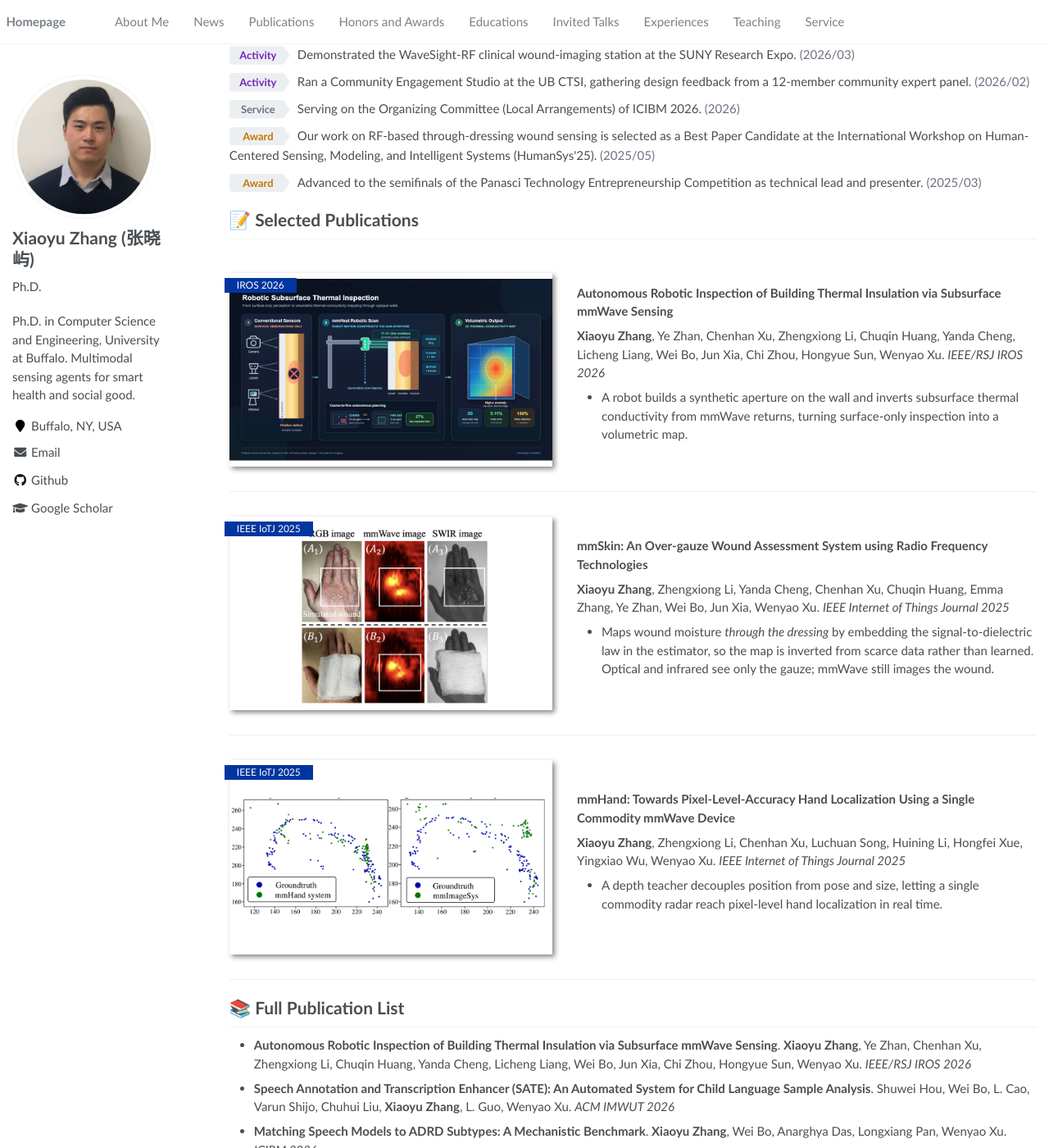
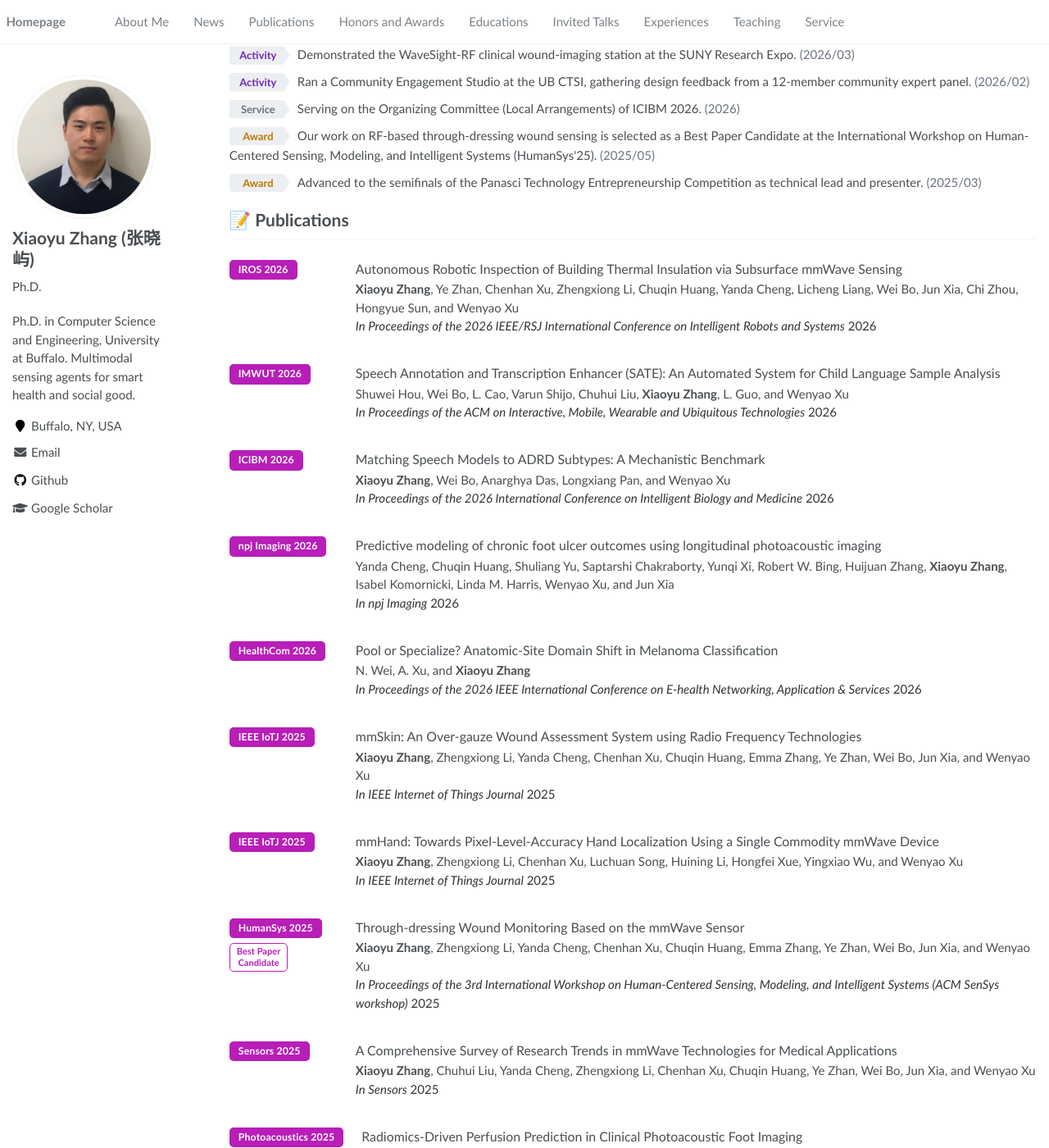
Before and after one commit to zxy340/zxy340.github.io, a Jekyll site: the page built from _pages/about.md, in a window 1280 px wide and 1400 px high, scrolled down 541 px. Shown: the whole window at 82% size. Built offline with Jekyll 4.4.1, drawn with Linux system fonts in a browser that asks for light colours; some of the changed text lies outside the part shown.

Commit message:
Single Publications list with venue badges, drop Selected/teasers
All 15 papers in one list: colored venue badge on the left, title,
authors (own name bold) and italic full venue name on the right.
Award badge shown under the venue badge where applicable.

Co-Authored-By: Claude Opus 5 <noreply@anthropic.com>

```diff
--- a/_data/navigation.yml
+++ b/_data/navigation.yml
@@ -7,7 +7,7 @@ main:
     url: "/#-news"
 
   - title: "Publications"
-    url: "/#-selected-publications"
+    url: "/#-publications"
 
   - title: "Honors and Awards"
     url: "/#-honors-and-awards"
--- a/_includes/head/custom.html
+++ b/_includes/head/custom.html
@@ -37,6 +37,29 @@
 .ntag.activity{ color:#7127ba } /* Activity */
 .ntag.grant{ color:#c62828 }    /* Grant */
 .ndate{ color:#6b7280 }
+
+/* ---- Publication list ---- */
+.publist{ list-style:none; padding-left:0; margin:0 }
+.publist>li{ display:flex; gap:22px; align-items:flex-start; padding:14px 0 }
+.pubbadge{ flex:0 0 132px; display:flex; flex-direction:column; align-items:flex-start; gap:6px }
+.vbadge{
+  display:inline-block; background:#b81eb8; color:#fff; font-weight:700;
+  font-size:.82em; letter-spacing:.01em; padding:3px 11px; border-radius:5px;
+  white-space:nowrap;
+}
+.abadge{
+  display:inline-block; border:1.5px solid #b81eb8; color:#b81eb8; font-weight:700;
+  font-size:.74em; padding:2px 8px; border-radius:5px; line-height:1.3; text-align:center;
+}
+.pubbody{ flex:1; min-width:0 }
+.ptitle{ font-size:1.06em; line-height:1.42; margin-bottom:2px }
+.pauthors{ line-height:1.5 }
+.pvenue{ line-height:1.5; color:#333 }
+.pvenue em{ font-style:italic }
+@media (max-width:700px){
+  .publist>li{ flex-direction:column; gap:8px }
+  .pubbadge{ flex:none; flex-direction:row; align-items:center }
+}
 </style>
 
 <!-- end custom head snippets -->
--- a/_pages/about.md
+++ b/_pages/about.md
@@ -32,55 +32,131 @@ He serves as a reviewer for IEEE TMC, ACM HEALTH, IEEE OJEMB, Scientific Reports
 <li><span class="ntag award">Award</span>Advanced to the semifinals of the Panasci Technology Entrepreneurship Competition as technical lead and presenter. <span class="ndate">(2025/03)</span></li>
 </ul>
 
-# 📝 Selected Publications
+# 📝 Publications
 
-<div class='paper-box'><div class='paper-box-image'><div><div class="badge">IROS 2026</div><img src='images/pub/iros26.png' alt="mmHeat" width="100%"></div></div>
-<div class='paper-box-text' markdown="1">
-
-**Autonomous Robotic Inspection of Building Thermal Insulation via Subsurface mmWave Sensing**
-
-**Xiaoyu Zhang**, Ye Zhan, Chenhan Xu, Zhengxiong Li, Chuqin Huang, Yanda Cheng, Licheng Liang, Wei Bo, Jun Xia, Chi Zhou, Hongyue Sun, Wenyao Xu. *IEEE/RSJ IROS 2026*
-- A robot builds a synthetic aperture on the wall and inverts subsurface thermal conductivity from mmWave returns, turning surface-only inspection into a volumetric map.
-</div>
-</div>
-
-<div class='paper-box'><div class='paper-box-image'><div><div class="badge">IEEE IoTJ 2025</div><img src='images/pub/mmskin.png' alt="mmSkin" width="100%"></div></div>
-<div class='paper-box-text' markdown="1">
-
-**mmSkin: An Over-gauze Wound Assessment System using Radio Frequency Technologies**
-
-**Xiaoyu Zhang**, Zhengxiong Li, Yanda Cheng, Chenhan Xu, Chuqin Huang, Emma Zhang, Ye Zhan, Wei Bo, Jun Xia, Wenyao Xu. *IEEE Internet of Things Journal 2025*
-- Maps wound moisture *through the dressing* by embedding the signal-to-dielectric law in the estimator, so the map is inverted from scarce data rather than learned. Optical and infrared see only the gauze; mmWave still images the wound.
-</div>
-</div>
-
-<div class='paper-box'><div class='paper-box-image'><div><div class="badge">IEEE IoTJ 2025</div><img src='images/pub/mmhand.png' alt="mmHand" width="100%"></div></div>
-<div class='paper-box-text' markdown="1">
-
-**mmHand: Towards Pixel-Level-Accuracy Hand Localization Using a Single Commodity mmWave Device**
-
-**Xiaoyu Zhang**, Zhengxiong Li, Chenhan Xu, Luchuan Song, Huining Li, Hongfei Xue, Yingxiao Wu, Wenyao Xu. *IEEE Internet of Things Journal 2025*
-- A depth teacher decouples position from pose and size, letting a single commodity radar reach pixel-level hand localization in real time.
-</div>
-</div>
-
-# 📚 Full Publication List
-
-- **Autonomous Robotic Inspection of Building Thermal Insulation via Subsurface mmWave Sensing**. **Xiaoyu Zhang**, Ye Zhan, Chenhan Xu, Zhengxiong Li, Chuqin Huang, Yanda Cheng, Licheng Liang, Wei Bo, Jun Xia, Chi Zhou, Hongyue Sun, Wenyao Xu. *IEEE/RSJ IROS 2026*
-- **Speech Annotation and Transcription Enhancer (SATE): An Automated System for Child Language Sample Analysis**. Shuwei Hou, Wei Bo, L. Cao, Varun Shijo, Chuhui Liu, **Xiaoyu Zhang**, L. Guo, Wenyao Xu. *ACM IMWUT 2026*
-- **Matching Speech Models to ADRD Subtypes: A Mechanistic Benchmark**. **Xiaoyu Zhang**, Wei Bo, Anarghya Das, Longxiang Pan, Wenyao Xu. *ICIBM 2026*
-- **Predictive modeling of chronic foot ulcer outcomes using longitudinal photoacoustic imaging**. Yanda Cheng, Chuqin Huang, Shuliang Yu, Saptarshi Chakraborty, Yunqi Xi, Robert W. Bing, Huijuan Zhang, **Xiaoyu Zhang**, Isabel Komornicki, Linda M. Harris, Wenyao Xu, Jun Xia. *npj Imaging 2026*
-- **Pool or Specialize? Anatomic-Site Domain Shift in Melanoma Classification**. N. Wei, A. Xu, **Xiaoyu Zhang**. *IEEE HealthCom 2026*
-- **mmSkin: An Over-gauze Wound Assessment System using Radio Frequency Technologies**. **Xiaoyu Zhang**, Zhengxiong Li, Yanda Cheng, Chenhan Xu, Chuqin Huang, Emma Zhang, Ye Zhan, Wei Bo, Jun Xia, Wenyao Xu. *IEEE Internet of Things Journal 2025*
-- **mmHand: Towards Pixel-Level-Accuracy Hand Localization Using a Single Commodity mmWave Device**. **Xiaoyu Zhang**, Zhengxiong Li, Chenhan Xu, Luchuan Song, Huining Li, Hongfei Xue, Yingxiao Wu, Wenyao Xu. *IEEE Internet of Things Journal 2025*
-- **Through-dressing Wound Monitoring Based on the mmWave Sensor**. **Xiaoyu Zhang**, Zhengxiong Li, Yanda Cheng, Chenhan Xu, Chuqin Huang, Emma Zhang, Ye Zhan, Wei Bo, Jun Xia, Wenyao Xu. *HumanSys 2025 (ACM SenSys workshop)* <span style="color:#c62828">**(Best Paper Candidate)**</span>
-- **A Comprehensive Survey of Research Trends in mmWave Technologies for Medical Applications**. **Xiaoyu Zhang**, Chuhui Liu, Yanda Cheng, Zhengxiong Li, Chenhan Xu, Chuqin Huang, Ye Zhan, Wei Bo, Jun Xia, Wenyao Xu. *Sensors 2025*
-- **Radiomics-Driven Perfusion Prediction in Clinical Photoacoustic Foot Imaging**. Chuqin Huang, Yanda Cheng, **Xiaoyu Zhang**, Ye Zhan, Wenhan Zheng, Isabel Komornicki, Linda M. Harris, Wenyao Xu, Jun Xia. *Photoacoustics 2025*
-- **Enhanced clinical photoacoustic vascular imaging through a skin localization network and adaptive weighting**. Chuqin Huang, Emily Zheng, Wenhan Zheng, Huijuan Zhang, Yanda Cheng, **Xiaoyu Zhang**, Varun Shijo, Robert W. Bing, Isabel Komornicki, Linda M. Harris, Ermelinda Bonaccio, Kazuaki Takabe, Emma Zhang, Wenyao Xu, Jun Xia. *Photoacoustics 2025*
-- **A Telemedicine Analytic Framework for Fully and Semi-automatic Alzheimer's Disease Screening using Clock Drawing Test**. Wei Bo, Suzanne S. Sullivan, **Xiaoyu Zhang**, Mingchen Gao, Wenyao Xu. *IEEE JBHI 2024*
-- **WavoID: Robust and Secure Multi-modal User Identification via mmWave-voice Mechanism**. Tiantian Liu, Feng Lin, Chao Wang, Chenhan Xu, **Xiaoyu Zhang**, Zhengxiong Li, Wenyao Xu, Ming-Chun Huang, Kui Ren. *ACM UIST 2023*
-- **A Channel Hopping Strategy Based on the Human Trajectory Similarity for WBANs**. **Xiaoyu Zhang**, Bin Liu. *IEEE BSN 2019*
-- **JMMM: A Mobility Model for WBANs Based on Human Joint Movements**. Chengjie Guan, Bin Liu, Zhiqiang Liu, Y. Zhang, **Xiaoyu Zhang**. *EAI BodyNets 2017*
+<ul class="publist">
+<li>
+  <div class="pubbadge"><span class="vbadge">IROS 2026</span></div>
+  <div class="pubbody">
+    <div class="ptitle">Autonomous Robotic Inspection of Building Thermal Insulation via Subsurface mmWave Sensing</div>
+    <div class="pauthors"><b>Xiaoyu Zhang</b>, Ye Zhan, Chenhan Xu, Zhengxiong Li, Chuqin Huang, Yanda Cheng, Licheng Liang, Wei Bo, Jun Xia, Chi Zhou, Hongyue Sun, and Wenyao Xu</div>
+    <div class="pvenue"><em>In Proceedings of the 2026 IEEE/RSJ International Conference on Intelligent Robots and Systems</em> 2026<em></em></div>
+  </div>
+</li>
+<li>
+  <div class="pubbadge"><span class="vbadge">IMWUT 2026</span></div>
+  <div class="pubbody">
+    <div class="ptitle">Speech Annotation and Transcription Enhancer (SATE): An Automated System for Child Language Sample Analysis</div>
+    <div class="pauthors">Shuwei Hou, Wei Bo, L. Cao, Varun Shijo, Chuhui Liu, <b>Xiaoyu Zhang</b>, L. Guo, and Wenyao Xu</div>
+    <div class="pvenue"><em>In Proceedings of the ACM on Interactive, Mobile, Wearable and Ubiquitous Technologies</em> 2026<em></em></div>
+  </div>
+</li>
+<li>
+  <div class="pubbadge"><span class="vbadge">ICIBM 2026</span></div>
+  <div class="pubbody">
+    <div class="ptitle">Matching Speech Models to ADRD Subtypes: A Mechanistic Benchmark</div>
+    <div class="pauthors"><b>Xiaoyu Zhang</b>, Wei Bo, Anarghya Das, Longxiang Pan, and Wenyao Xu</div>
+    <div class="pvenue"><em>In Proceedings of the 2026 International Conference on Intelligent Biology and Medicine</em> 2026<em></em></div>
+  </div>
+</li>
+<li>
+  <div class="pubbadge"><span class="vbadge">npj Imaging 2026</span></div>
+  <div class="pubbody">
+    <div class="ptitle">Predictive modeling of chronic foot ulcer outcomes using longitudinal photoacoustic imaging</div>
+    <div class="pauthors">Yanda Cheng, Chuqin Huang, Shuliang Yu, Saptarshi Chakraborty, Yunqi Xi, Robert W. Bing, Huijuan Zhang, <b>Xiaoyu Zhang</b>, Isabel Komornicki, Linda M. Harris, Wenyao Xu, and Jun Xia</div>
+    <div class="pvenue"><em>In npj Imaging</em> 2026<em></em></div>
+  </div>
+</li>
+<li>
+  <div class="pubbadge"><span class="vbadge">HealthCom 2026</span></div>
+  <div class="pubbody">
+    <div class="ptitle">Pool or Specialize? Anatomic-Site Domain Shift in Melanoma Classification</div>
+    <div class="pauthors">N. Wei, A. Xu, and <b>Xiaoyu Zhang</b></div>
+    <div class="pvenue"><em>In Proceedings of the 2026 IEEE International Conference on E-health Networking, Application &amp; Services</em> 2026<em></em></div>
+  </div>
+</li>
+<li>
+  <div class="pubbadge"><span class="vbadge">IEEE IoTJ 2025</span></div>
+  <div class="pubbody">
+    <div class="ptitle">mmSkin: An Over-gauze Wound Assessment System using Radio Frequency Technologies</div>
+    <div class="pauthors"><b>Xiaoyu Zhang</b>, Zhengxiong Li, Yanda Cheng, Chenhan Xu, Chuqin Huang, Emma Zhang, Ye Zhan, Wei Bo, Jun Xia, and Wenyao Xu</div>
+    <div class="pvenue"><em>In IEEE Internet of Things Journal</em> 2025<em></em></div>
+  </div>
+</li>
+<li>
+  <div class="pubbadge"><span class="vbadge">IEEE IoTJ 2025</span></div>
+  <div class="pubbody">
+    <div class="ptitle">mmHand: Towards Pixel-Level-Accuracy Hand Localization Using a Single Commodity mmWave Device</div>
+    <div class="pauthors"><b>Xiaoyu Zhang</b>, Zhengxiong Li, Chenhan Xu, Luchuan Song, Huining Li, Hongfei Xue, Yingxiao Wu, and Wenyao Xu</div>
+    <div class="pvenue"><em>In IEEE Internet of Things Journal</em> 2025<em></em></div>
+  </div>
+</li>
+<li>
+  <div class="pubbadge"><span class="vbadge">HumanSys 2025</span>
+  <span class="abadge">Best Paper<br>Candidate</span></div>
+  <div class="pubbody">
+    <div class="ptitle">Through-dressing Wound Monitoring Based on the mmWave Sensor</div>
+    <div class="pauthors"><b>Xiaoyu Zhang</b>, Zhengxiong Li, Yanda Cheng, Chenhan Xu, Chuqin Huang, Emma Zhang, Ye Zhan, Wei Bo, Jun Xia, and Wenyao Xu</div>
+    <div class="pvenue"><em>In Proceedings of the 3rd International Workshop on Human-Centered Sensing, Modeling, and Intelligent Systems (ACM SenSys workshop)</em> 2025<em></em></div>
+  </div>
+</li>
+<li>
+  <div class="pubbadge"><span class="vbadge">Sensors 2025</span></div>
+  <div class="pubbody">
+    <div class="ptitle">A Comprehensive Survey of Research Trends in mmWave Technologies for Medical Applications</div>
+    <div class="pauthors"><b>Xiaoyu Zhang</b>, Chuhui Liu, Yanda Cheng, Zhengxiong Li, Chenhan Xu, Chuqin Huang, Ye Zhan, Wei Bo, Jun Xia, and Wenyao Xu</div>
+    <div class="pvenue"><em>In Sensors</em> 2025<em></em></div>
+  </div>
+</li>
+<li>
+  <div class="pubbadge"><span class="vbadge">Photoacoustics 2025</span></div>
+  <div class="pubbody">
+    <div class="ptitle">Radiomics-Driven Perfusion Prediction in Clinical Photoacoustic Foot Imaging</div>
+    <div class="pauthors">Chuqin Huang, Yanda Cheng, <b>Xiaoyu Zhang</b>, Ye Zhan, Wenhan Zheng, Isabel Komornicki, Linda M. Harris, Wenyao Xu, and Jun Xia</div>
+    <div class="pvenue"><em>In Photoacoustics</em> 2025<em></em></div>
+  </div>
+</li>
+<li>
+  <div class="pubbadge"><span class="vbadge">Photoacoustics 2025</span></div>
+  <div class="pubbody">
+    <div class="ptitle">Enhanced clinical photoacoustic vascular imaging through a skin localization network and adaptive weighting</div>
+    <div class="pauthors">Chuqin Huang, Emily Zheng, Wenhan Zheng, Huijuan Zhang, Yanda Cheng, <b>Xiaoyu Zhang</b>, Varun Shijo, Robert W. Bing, Isabel Komornicki, Linda M. Harris, Ermelinda Bonaccio, Kazuaki Takabe, Emma Zhang, Wenyao Xu, and Jun Xia</div>
+    <div class="pvenue"><em>In Photoacoustics</em> 2025<em></em></div>
+  </div>
+</li>
+<li>
+  <div class="pubbadge"><span class="vbadge">IEEE JBHI 2024</span></div>
+  <div class="pubbody">
+    <div class="ptitle">A Telemedicine Analytic Framework for Fully and Semi-automatic Alzheimer's Disease Screening using Clock Drawing Test</div>
+    <div class="pauthors">Wei Bo, Suzanne S. Sullivan, <b>Xiaoyu Zhang</b>, Mingchen Gao, and Wenyao Xu</div>
+    <div class="pvenue"><em>In IEEE Journal of Biomedical and Health Informatics</em> 2024<em></em></div>
+  </div>
+</li>
+<li>
+  <div class="pubbadge"><span class="vbadge">ACM UIST 2023</span></div>
+  <div class="pubbody">
+    <div class="ptitle">WavoID: Robust and Secure Multi-modal User Identification via mmWave-voice Mechanism</div>
+    <div class="pauthors">Tiantian Liu, Feng Lin, Chao Wang, Chenhan Xu, <b>Xiaoyu Zhang</b>, Zhengxiong Li, Wenyao Xu, Ming-Chun Huang, and Kui Ren</div>
+    <div class="pvenue"><em>In Proceedings of the 2023 ACM Symposium on User Interface Software and Technology</em> 2023<em></em></div>
+  </div>
+</li>
+<li>
+  <div class="pubbadge"><span class="vbadge">IEEE BSN 2019</span></div>
+  <div class="pubbody">
+    <div class="ptitle">A Channel Hopping Strategy Based on the Human Trajectory Similarity for WBANs</div>
+    <div class="pauthors"><b>Xiaoyu Zhang</b>, and Bin Liu</div>
+    <div class="pvenue"><em>In Proceedings of the 2019 IEEE-EMBS International Conference on Body Sensor Networks</em> 2019<em></em></div>
+  </div>
+</li>
+<li>
+  <div class="pubbadge"><span class="vbadge">BodyNets 2017</span></div>
+  <div class="pubbody">
+    <div class="ptitle">JMMM: A Mobility Model for WBANs Based on Human Joint Movements</div>
+    <div class="pauthors">Chengjie Guan, Bin Liu, Zhiqiang Liu, Y. Zhang, and <b>Xiaoyu Zhang</b></div>
+    <div class="pvenue"><em>In Proceedings of the 19th EAI International Conference on Body Area Networks</em> 2017<em></em></div>
+  </div>
+</li>
+</ul>
 
 # 🎖 Honors and Awards
 - *2025* Best Paper Candidate Award, HumanSys 2025 (ACM SenSys workshop).
```
Also changed, not shown: images/pub/iros26.png (deleted), images/pub/mmhand.png (deleted), images/pub/mmskin.png (deleted).
